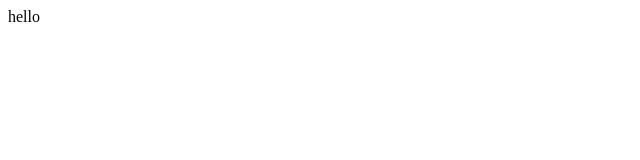
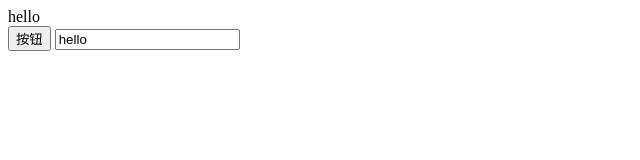
Before and after one commit to ninghao/vue-demo, a plain HTML site: page index.html in a window 1280 px wide. Shown: the whole page, without its empty margins (0-640 px from the left). Drawn offline with Linux system fonts and the light colour scheme.

Commit message:
用户输入

```diff
--- a/index.html
+++ b/index.html
@@ -10,6 +10,8 @@
     <div v-show="welcome" v-bind:title="title">
       {{ message }}
     </div>
+    <button v-on:click="logMessage">按钮</button>
+    <input v-model="message">
   </div>
   <script src="./index.js" charset="utf-8"></script>
 </body>
--- a/index.js
+++ b/index.js
@@ -1,5 +1,10 @@
 var app = new Vue({
   el: '#app',
+  methods: {
+    logMessage () {
+      console.log(this.message)
+    }
+  },
   data: {
     message: 'hello',
     title: 'hello',
```
